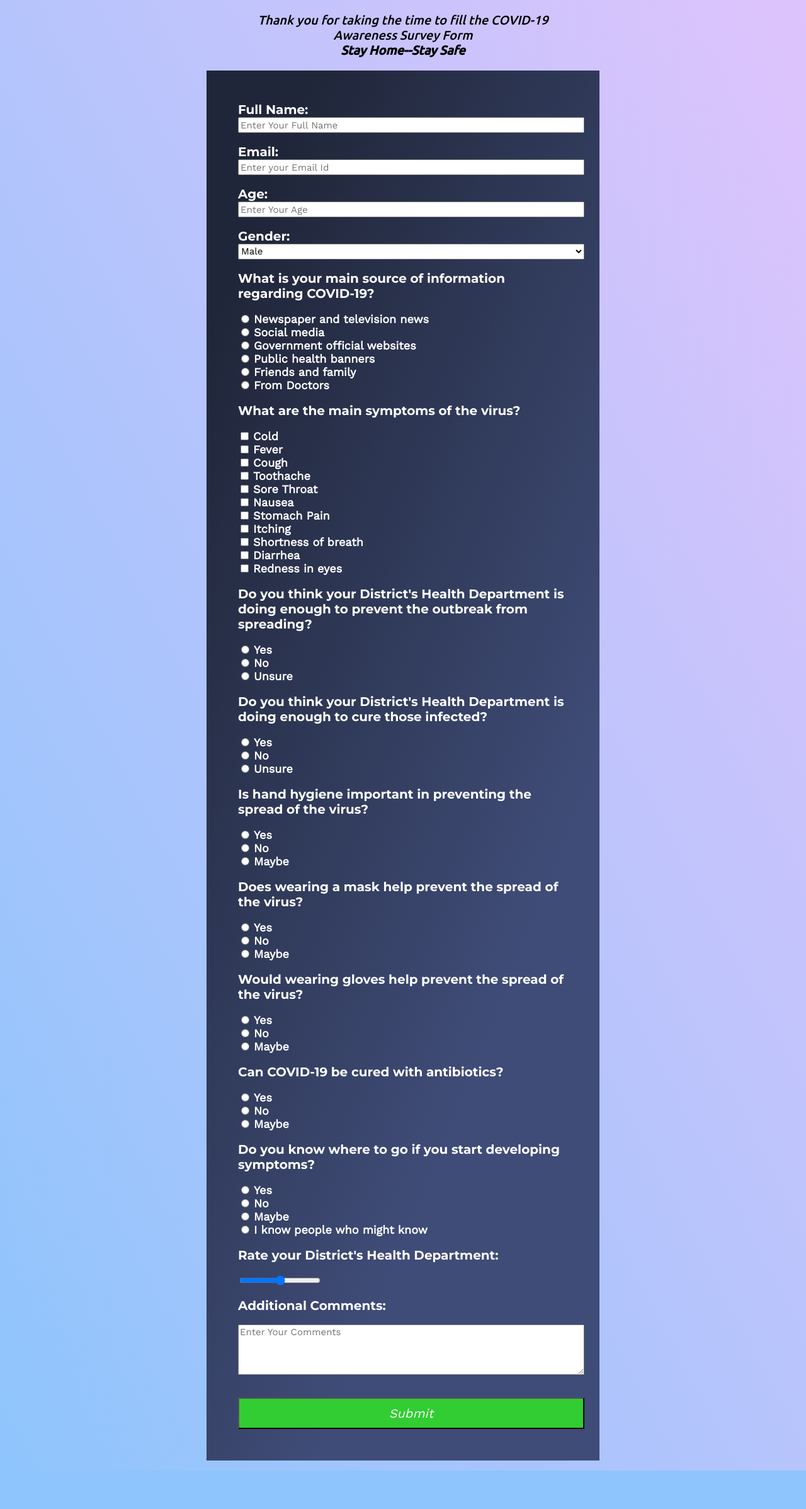
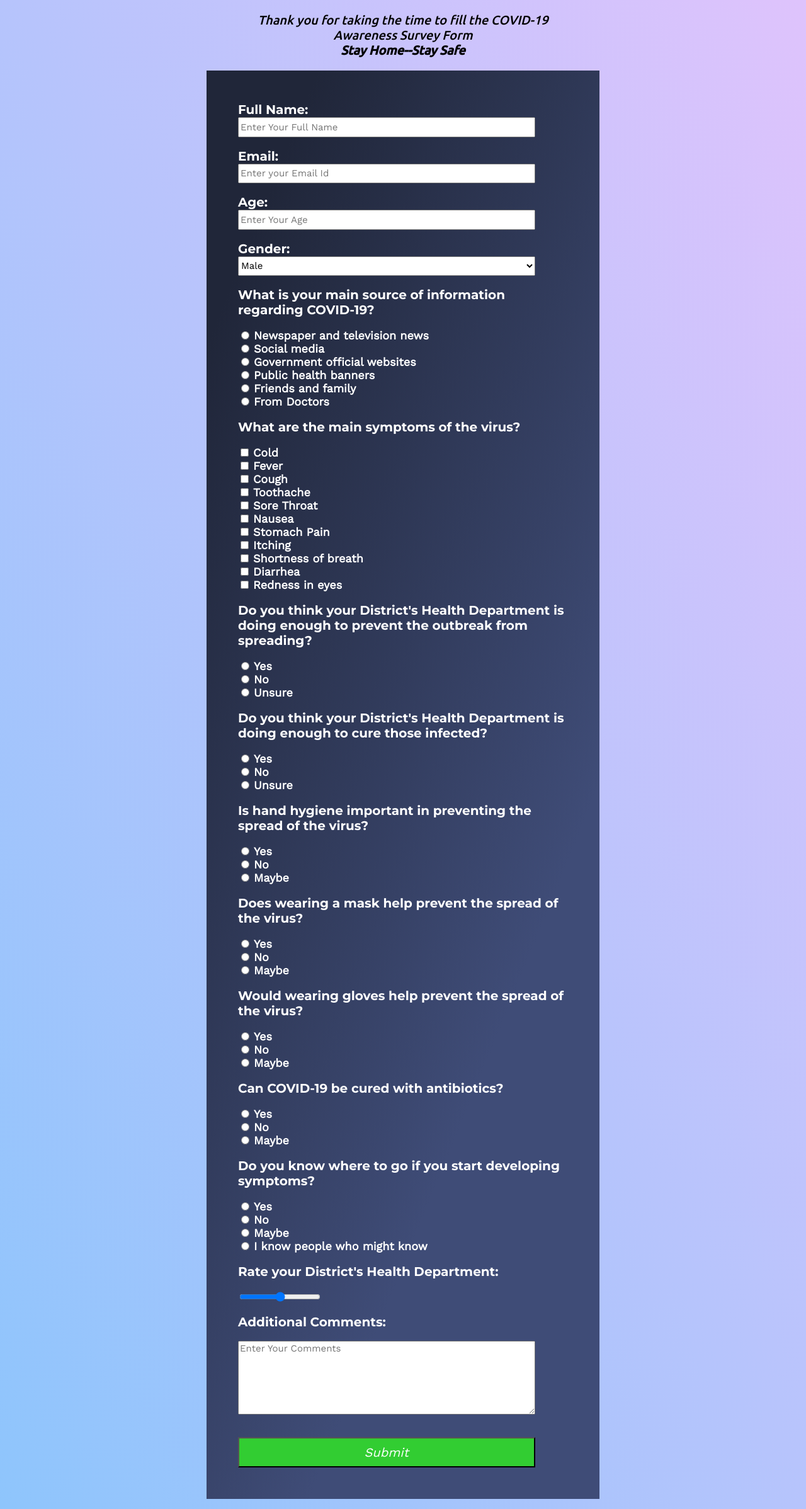
Before and after one commit to Basharul36/COVID-19_Survey_Form, a plain HTML site: page index.html in a window 1280 px wide. Shown: the part 93-2489 px from the top of the page at 63% size. Before the commit the page ends 2428 px from the top, so only its background shows below. Drawn offline with nearby package versions, Linux system fonts and the light colour scheme.

Commit message:
survey_form.css

```diff
--- a/css/survey_form.css
+++ b/css/survey_form.css
@@ -6,33 +6,33 @@ background-image: linear-gradient(62deg, #8EC5FC 0%, #E0C3FC 100%);
 
 }
 #name{
-  height:25px;
-  width:550px;
+  height:4%;
+  width:90%;
   font-family: 'Work Sans', sans-serif;
   font-size: 15px;
 }
 #email{
-  height:25px;
-  width:550px;
+  height:4%;
+  width:90%;
   font-family: 'Work Sans', sans-serif;
   font-size: 15px;
 }
 #number{
-  height:25px;
-  width:550px;
+  height:4%;
+  width:90%;
   font-family: 'Work Sans', sans-serif;
   font-size: 15px;
 }
 #dropdown{
-  height:25px;
-  width:550px;
+  height:4%;
+  width:90%;
   font-family: 'Work Sans', sans-serif;
   font-size: 15px;
 }
 #textarea
 {
-  height:80px;
-  width:550px;
+  height:15%;
+  width:90%;
   font-family: 'Work Sans', sans-serif;
   font-size: 15px;
 }
@@ -89,11 +89,24 @@ form{
 #submit
 {
   display:block;
-  height:50px;
-  width:550px;
+  height:6%;
+  width:90%;
   font-family: 'Work Sans', sans-serif;
   font-style: italic;
   background:#32CD32;
   color:white;
   font-size: 20px;
 }
+@media (min-width: 400px) {
+  #survey_form
+  {
+    max-width: 50%;
+  }
+}
+
+@media (min-width: 800px) {
+  #survey_form
+  {
+    max_width:100%;
+  }
+}
--- a/index.html
+++ b/index.html
@@ -1,4 +1,5 @@
 <html lang="en">
+<div class="container">
   <head>
     <title>COVID-19 Survey Form</title>
     <link rel="stylesheet" type="text/css" href="css/survey_form.css">
@@ -137,4 +138,5 @@
     </form>
     <script type="text/javascript" src="https://cdn.freecodecamp.org/testable-projects-fcc/v1/bundle.js"></script>
   </body>
+</div>
 </html>
```
